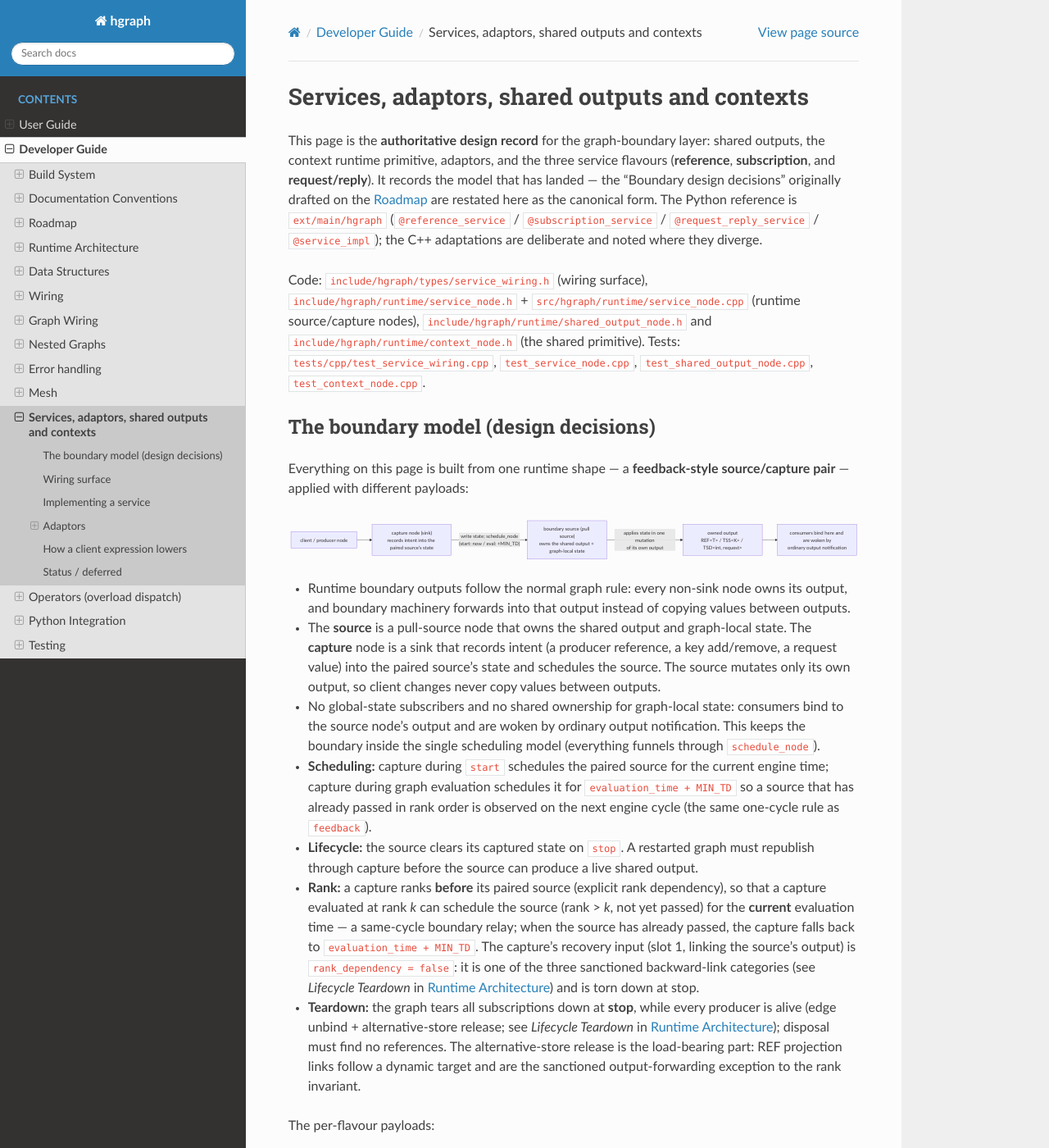
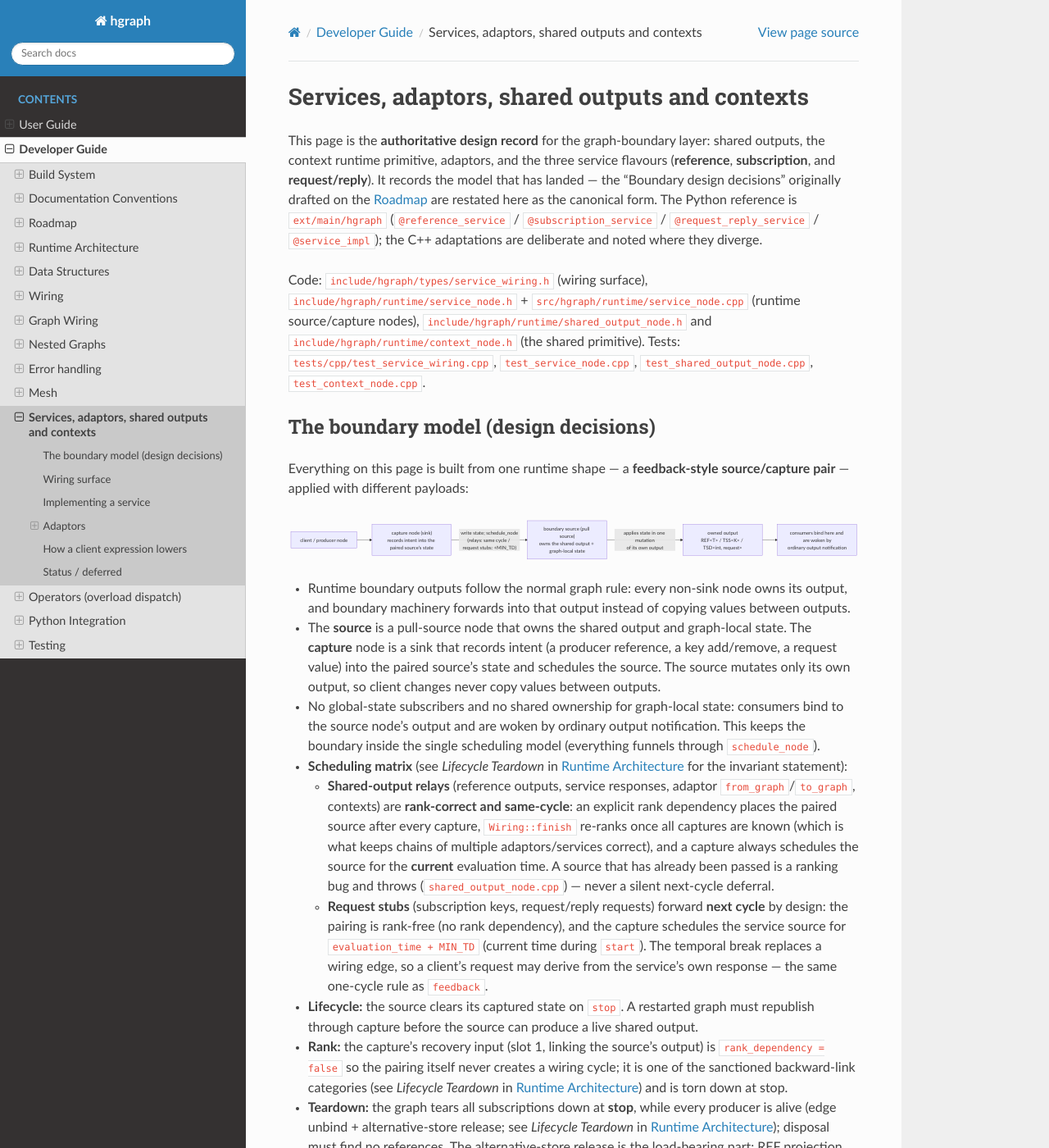
Before and after one commit to hhenson/hg_cpp, a Sphinx documentation site: the page built from docs/source/developer_guide/services.rst, in a window 1280 px wide and 1400 px high. Shown: the whole window at 82% size. Built offline with Sphinx 7.4.7 and the Read the Docs theme 3.1.0, drawn with Linux system fonts in a browser that asks for light colours.

Commit message:
Fix ranking of service and request-reply stubs

```diff
--- a/docs/source/developer_guide/services.rst
+++ b/docs/source/developer_guide/services.rst
@@ -34,7 +34,7 @@ source/capture pair** — applied with different payloads:
       cons["consumers bind here and are woken by<br/>ordinary output notification"]
 
       client --> cap
-      cap -->|"write state; schedule_node<br/>(start: now / eval: +MIN_TD)"| src
+      cap -->|"write state; schedule_node<br/>(relays: same cycle / request stubs: +MIN_TD)"| src
       src -->|"applies state in one mutation<br/>of its own output"| out
       out --> cons
 
@@ -50,21 +50,29 @@ source/capture pair** — applied with different payloads:
   consumers bind to the source node's output and are woken by ordinary output
   notification. This keeps the boundary inside the single scheduling model
   (everything funnels through ``schedule_node``).
-- **Scheduling:** capture during ``start`` schedules the paired source for the
-  current engine time; capture during graph evaluation schedules it for
-  ``evaluation_time + MIN_TD`` so a source that has already passed in rank
-  order is observed on the next engine cycle (the same one-cycle rule as
-  ``feedback``).
+- **Scheduling matrix** (see *Lifecycle Teardown* in :doc:`architecture` for
+  the invariant statement):
+
+  - **Shared-output relays** (reference outputs, service responses, adaptor
+    ``from_graph``/``to_graph``, contexts) are **rank-correct and
+    same-cycle**: an explicit rank dependency places the paired source after
+    every capture, ``Wiring::finish`` re-ranks once all captures are known
+    (which is what keeps chains of multiple adaptors/services correct), and a
+    capture always schedules the source for the **current** evaluation time.
+    A source that has already been passed is a ranking bug and throws
+    (``shared_output_node.cpp``) — never a silent next-cycle deferral.
+  - **Request stubs** (subscription keys, request/reply requests) forward
+    **next cycle** by design: the pairing is rank-free (no rank dependency),
+    and the capture schedules the service source for
+    ``evaluation_time + MIN_TD`` (current time during ``start``). The temporal
+    break replaces a wiring edge, so a client's request may derive from the
+    service's own response — the same one-cycle rule as ``feedback``.
 - **Lifecycle:** the source clears its captured state on ``stop``. A restarted
   graph must republish through capture before the source can produce a live
   shared output.
-- **Rank:** a capture ranks **before** its paired source (explicit rank
-  dependency), so that a capture evaluated at rank *k* can schedule the source
-  (rank > *k*, not yet passed) for the **current** evaluation time — a
-  same-cycle boundary relay; when the source has already passed, the capture
-  falls back to ``evaluation_time + MIN_TD``. The capture's recovery input
-  (slot 1, linking the source's output) is ``rank_dependency = false``: it is
-  one of the three sanctioned backward-link categories (see *Lifecycle
+- **Rank:** the capture's recovery input (slot 1, linking the source's output)
+  is ``rank_dependency = false`` so the pairing itself never creates a wiring
+  cycle; it is one of the sanctioned backward-link categories (see *Lifecycle
   Teardown* in :doc:`architecture`) and is torn down at stop.
 - **Teardown:** the graph tears all subscriptions down at **stop**, while every
   producer is alive (edge unbind + alternative-store release; see *Lifecycle
```
Also changed, not shown: docs/source/developer_guide/architecture.rst (+21 -6 lines), docs/source/developer_guide/roadmap.rst (+7 -4 lines), 5 other files.
